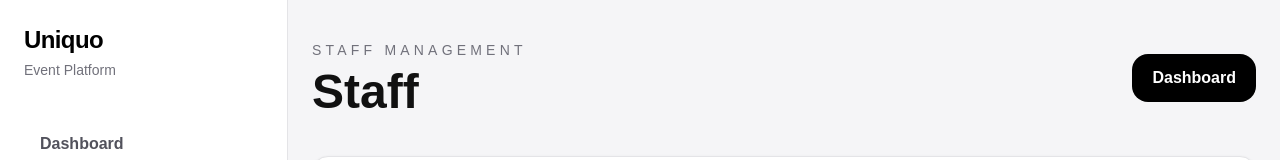
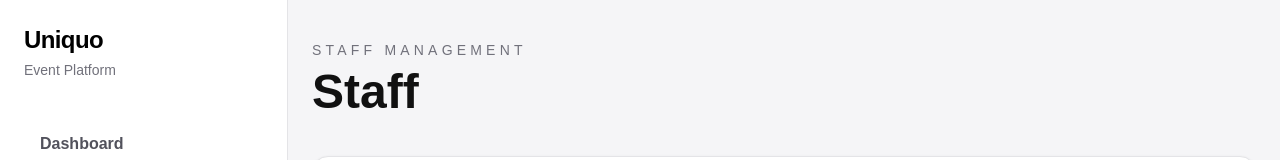
Before and after one commit to giuseppefrosina-hash/event-platform, a Next.js app in the folder frontend/: page /staff in a window 1280 px wide. Shown: the top 160 px of the page. Built offline with nearby package versions, Linux system fonts and the light colour scheme; no server answers.

Commit message:
extend sidebar navigation to staff and suppliers

```diff
--- a/frontend/app/staff/page.tsx
+++ b/frontend/app/staff/page.tsx
@@ -263,13 +263,6 @@ return (
             </p>
             <h1 className="text-5xl font-bold">Staff</h1>
           </div>
-
-          <a
-            href="/dashboard"
-            className="rounded-2xl bg-black px-5 py-3 font-semibold text-white"
-          >
-            Dashboard
-          </a>
         </div>
 
         {message && (
```
